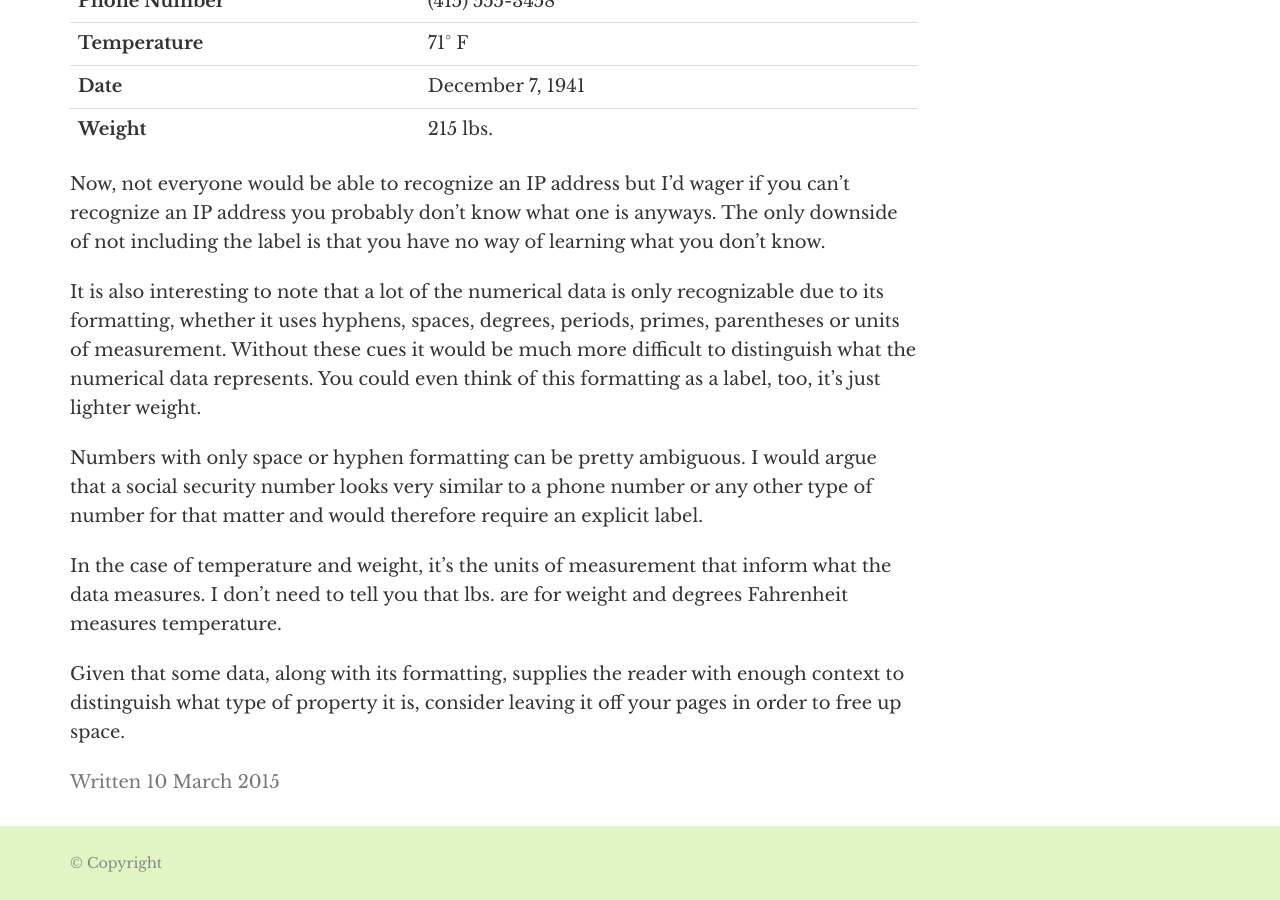
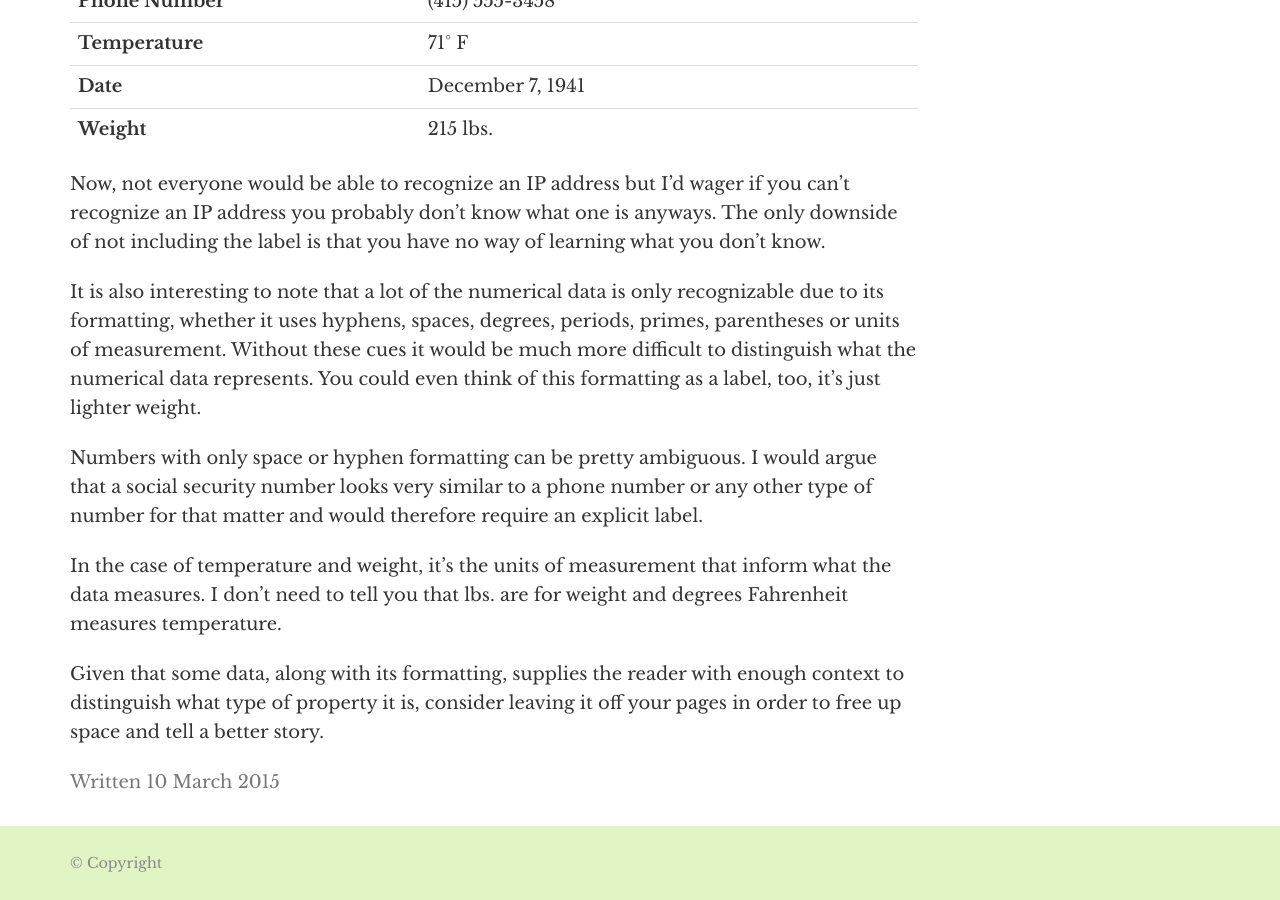
Before and after one commit to seanconaty/seanconaty.github.com, a Jekyll site: the page built from _posts/2015-03-10-self-describing-data.md, in a window 1280 px wide and 900 px high, scrolled down 1502 px. Built offline with Jekyll 4.4.1, drawn with Linux system fonts in a browser that asks for light colours; nearby versions of some CDN libraries.

Commit message:
update conclusion

```diff
--- a/_posts/2015-03-10-self-describing-data.md
+++ b/_posts/2015-03-10-self-describing-data.md
@@ -49,4 +49,4 @@ Numbers with only space or hyphen formatting can be pretty ambiguous. I would ar
 
 In the case of temperature and weight, it’s the units of measurement that inform what the data measures. I don’t need to tell you that lbs. are for weight and degrees Fahrenheit measures temperature.
 
-Given that some data, along with its formatting, supplies the reader with enough context to distinguish what type of property it is, consider leaving it off your pages in order to free up space.
+Given that some data, along with its formatting, supplies the reader with enough context to distinguish what type of property it is, consider leaving it off your pages in order to free up space and tell a better story.
```
